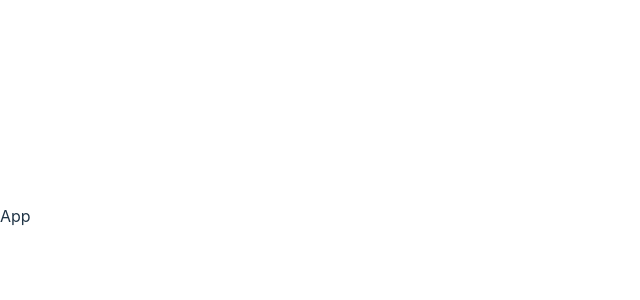
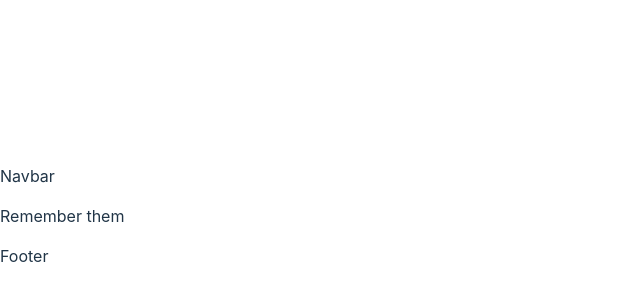
Before and after one commit to JosenRomero/remember_them_game, a React (Vite) app: page / in a window 1280 px wide. Shown: the part 184-484 px from the top of the page, without its empty margins (0-640 px from the left). Built offline with nearby package versions, Linux system fonts and the light colour scheme.

Commit message:
add react-router-dom

```diff
--- a/package.json
+++ b/package.json
@@ -10,7 +10,8 @@
   },
   "dependencies": {
     "react": "^18.2.0",
-    "react-dom": "^18.2.0"
+    "react-dom": "^18.2.0",
+    "react-router-dom": "^6.4.5"
   },
   "devDependencies": {
     "@types/react": "^18.0.26",
--- a/src/App.jsx
+++ b/src/App.jsx
@@ -1,8 +1,9 @@
+import AppRouter from './routers/AppRouter'
 
 const App = () => {
 
   return (
-    <div>App</div>
+    <AppRouter />
   )
 
 }
--- /dev/null
+++ b/src/components/Layout.jsx
@@ -0,0 +1,14 @@
+
+const Layout = ({children}) => {
+
+  return (
+    <>
+      <p>Navbar</p>
+      {children}
+      <p>Footer</p>
+    </>
+  )
+
+}
+
+export default Layout
--- /dev/null
+++ b/src/pages/HomePage.jsx
@@ -0,0 +1,10 @@
+
+const HomePage = () => {
+
+  return (
+    <div>Remember them</div>
+  )
+
+}
+
+export default HomePage
--- /dev/null
+++ b/src/pages/NotFoundPage.jsx
@@ -0,0 +1,10 @@
+
+const NotFoundPage = () => {
+
+  return (
+    <div>Not Found Page</div>
+  )
+
+}
+
+export default NotFoundPage
--- /dev/null
+++ b/src/routers/AppRouter.jsx
@@ -0,0 +1,21 @@
+import { BrowserRouter, Routes, Route } from 'react-router-dom'
+import Layout from '../components/Layout'
+import HomePage from '../pages/HomePage'
+import NotFoundPage from '../pages/NotFoundPage'
+
+const AppRouter = () => {
+
+  return (
+    <BrowserRouter>
+      <Layout>
+        <Routes>
+          <Route exact path="/" element={<HomePage />} />
+          <Route path="*" element={<NotFoundPage />} />
+        </Routes>
+      </Layout>
+    </BrowserRouter>
+  )
+
+}
+
+export default AppRouter
```
Also changed, not shown: 1 other file (tests, documents, lock files or other folders).
